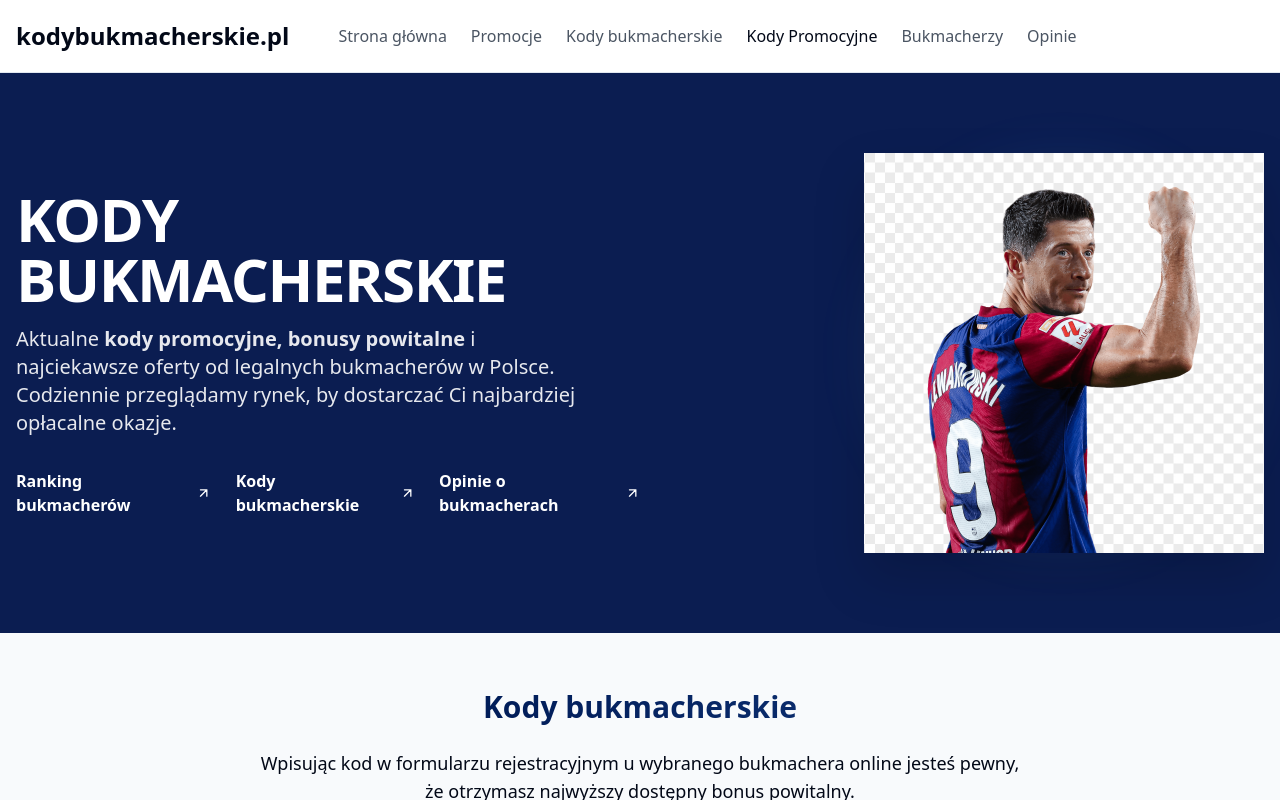
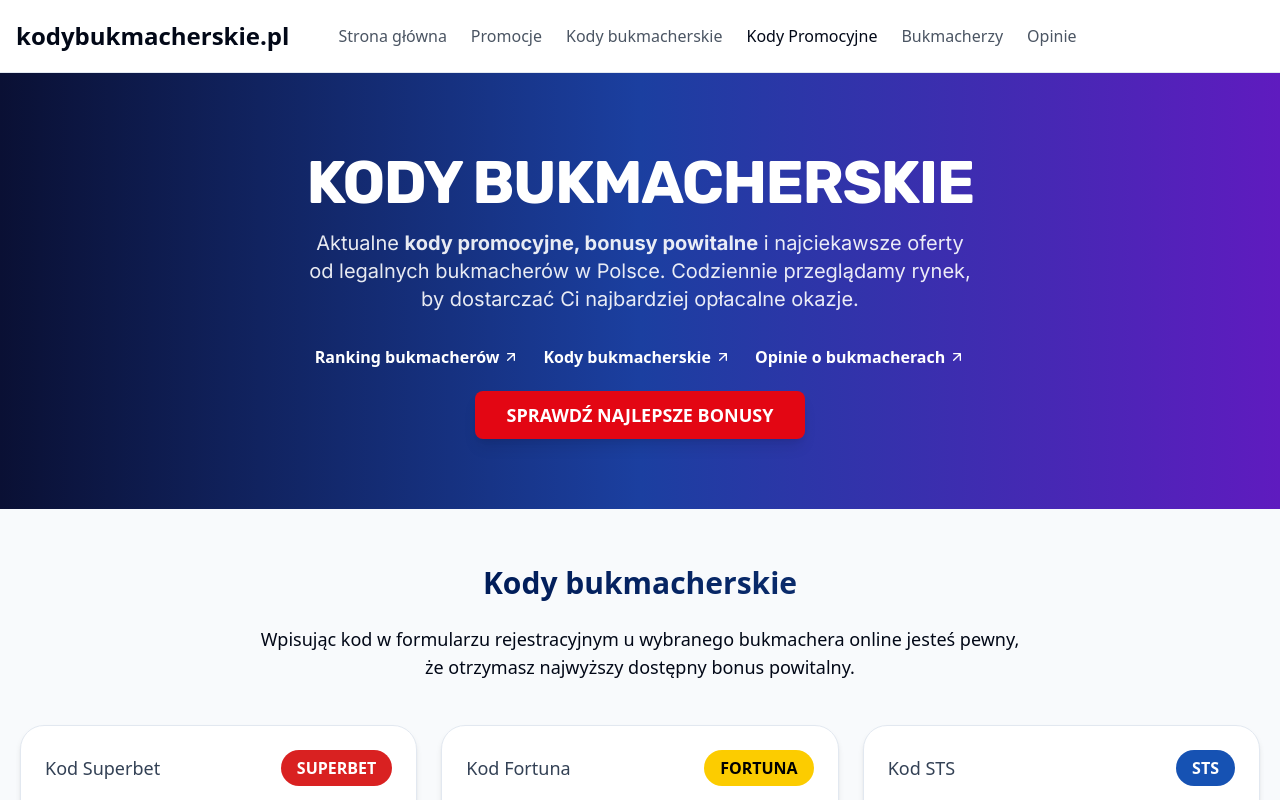
Before and after one commit to HappySEOGuy/final-clash-hub, a React (Vite) app: page / in a window 1280 px wide. Shown: the top 800 px of the page. Built offline with nearby package versions, Linux system fonts and the light colour scheme.

Commit message:
Remove image from hero section
Replaced the image in the hero section with a new element and applied the same color scheme and gradient as the Kody Promocyjne hero section.

```diff
--- a/src/components/HeroSection.tsx
+++ b/src/components/HeroSection.tsx
@@ -4,21 +4,21 @@ import { Link } from 'react-router-dom';
 
 const HeroSection = () => {
   return (
-    <div className="bg-[#0B1D51] py-12 md:py-20">
+    <div className="bg-uefa-gradient py-12 md:py-20">
       <div className="container mx-auto px-4">
-        <div className="flex flex-col md:flex-row items-center justify-between">
-          {/* Left Column - Text Content */}
-          <div className="md:w-1/2 mb-8 md:mb-0">
-            <h1 className="text-4xl md:text-6xl font-bold text-white mb-4 tracking-tight">
+        <div className="flex flex-col items-center">
+          {/* Text Content - Now centered and full width */}
+          <div className="w-full max-w-3xl text-center">
+            <h1 className="text-4xl md:text-6xl font-bold text-white mb-4 tracking-tight font-rubik">
               KODY BUKMACHERSKIE
             </h1>
-            <p className="text-lg md:text-xl max-w-xl text-white/90 mb-8">
+            <p className="text-lg md:text-xl max-w-2xl mx-auto text-white/90 mb-8 font-inter">
               Aktualne <span className="font-bold">kody promocyjne, bonusy powitalne</span> i najciekawsze
               oferty od legalnych bukmacherów w Polsce. Codziennie
               przeglądamy rynek, by dostarczać Ci najbardziej opłacalne okazje.
             </p>
 
-            <div className="flex flex-col sm:flex-row gap-4 sm:gap-6">
+            <div className="flex flex-col sm:flex-row gap-4 sm:gap-6 justify-center">
               <Link to="#ranking" className="flex items-center text-white hover:underline font-semibold transition-colors group">
                 <span>Ranking bukmacherów</span>
                 <svg className="w-4 h-4 ml-1 group-hover:translate-x-1 transition-transform" viewBox="0 0 24 24" fill="none">
@@ -38,20 +38,15 @@ const HeroSection = () => {
                 </svg>
               </Link>
             </div>
-          </div>
 
-          {/* Right Column - Image */}
-          <div className="md:w-1/2 flex justify-center md:justify-end">
-            <div className="relative">
-              {/* Light radial gradient spotlight effect */}
-              <div className="absolute inset-0 bg-gradient-radial from-blue-400/20 to-transparent rounded-full blur-xl"></div>
-
-              {/* Lewandowski Image */}
-              <img
-                src="/lovable-uploads/f6be044f-8802-4397-887a-21ce8dfdb3eb.png"
-                alt="Robert Lewandowski"
-                className="relative z-10 h-[400px] max-w-full object-contain drop-shadow-2xl"
-              />
+            {/* Call to Action Button */}
+            <div className="mt-8">
+              <Link
+                to="/kody-promocyjne"
+                className="bg-superbet-red hover:bg-superbet-red/90 text-white font-bold py-3 px-8 text-lg rounded-lg shadow-lg transition-transform transform hover:scale-105"
+              >
+                SPRAWDŹ NAJLEPSZE BONUSY
+              </Link>
             </div>
           </div>
         </div>
--- a/src/pages/Index.tsx
+++ b/src/pages/Index.tsx
@@ -15,7 +15,7 @@ const Index = () => {
     <div className="min-h-screen flex flex-col">
       <KodyNavigation />
       <main className="flex-grow">
-        {/* Updated Hero Section */}
+        {/* Updated Hero Section with UEFA gradient styling */}
         <HeroSection />
 
         {/* Scrollable Bookmaker Offers Widget */}
```
